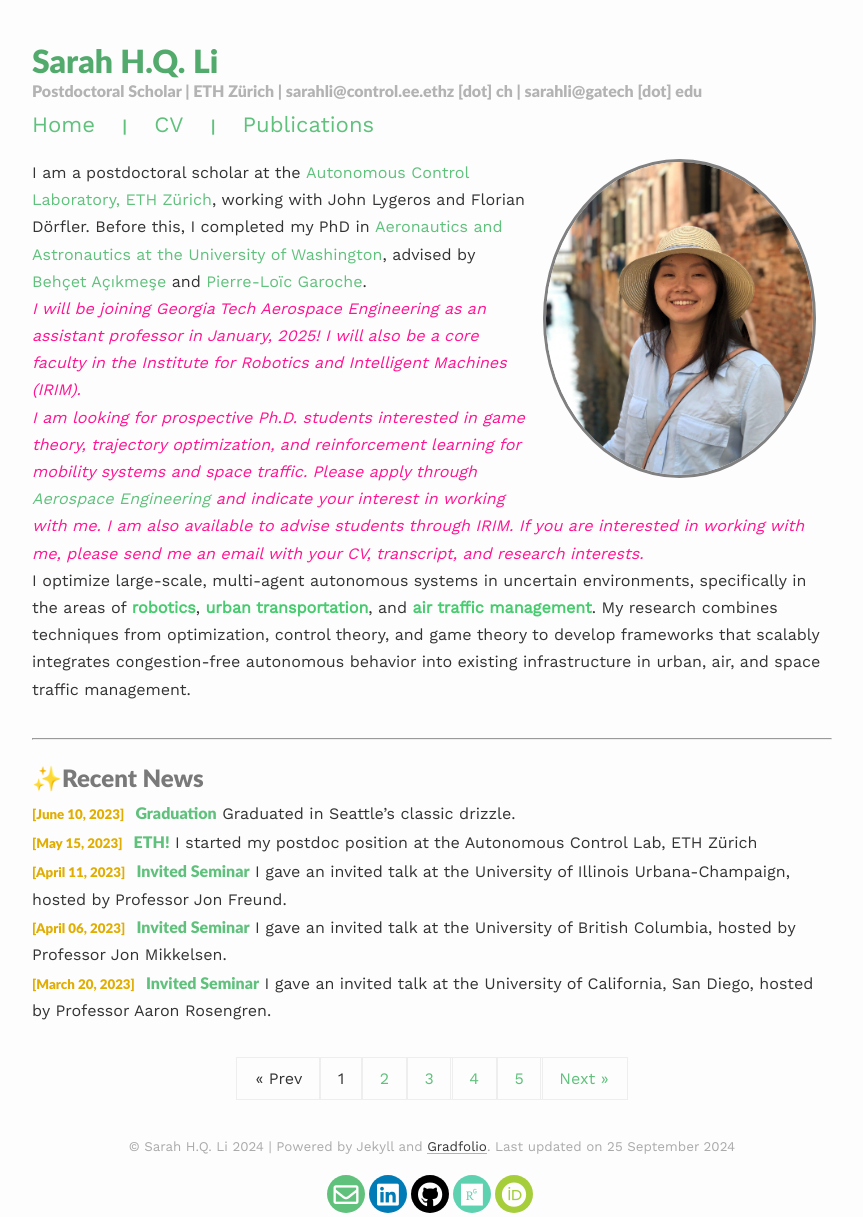
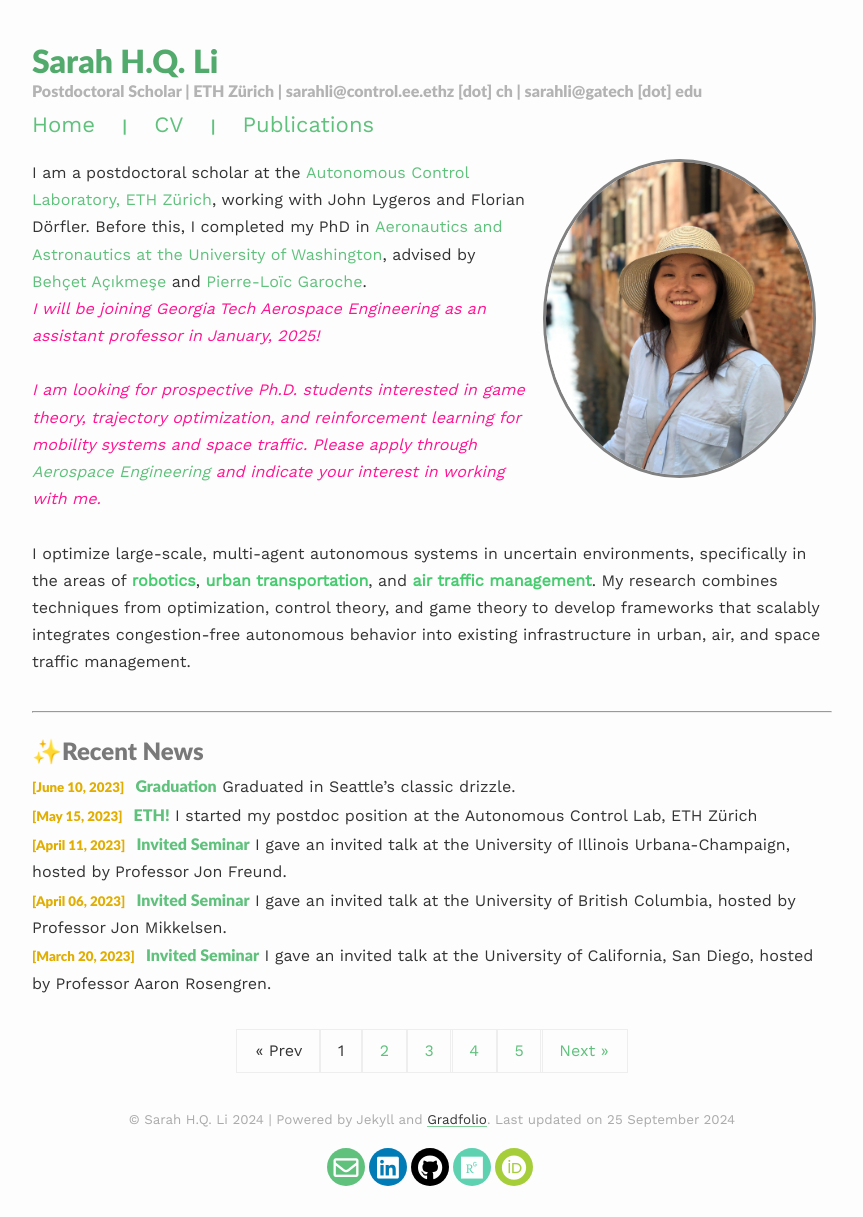
Before and after one commit to lisarah/lisarah.github.io, a Jekyll site: the page built from index.html, in a window 1280 px wide. Shown: the whole page, without its empty margins (208-1071 px from the left). Built offline with Jekyll 4.4.1, drawn with Linux system fonts in a browser that asks for light colours; nearby versions of some CDN libraries; the list of posts is cut into pages by our own code; after the commit the page ends 1190 px from its top, so only the background shows below that.

Commit message:
less wordy

```diff
--- a/index.html
+++ b/index.html
@@ -9,10 +9,12 @@ published: true
 I am a postdoctoral scholar at the <a href = "https://control.ee.ethz.ch/">Autonomous Control Laboratory, ETH Zürich</a>, working  with John Lygeros and Florian Dörfler. Before this, I completed my PhD in  <a href="https://www.aa.washington.edu/">Aeronautics and Astronautics at the University of Washington</a>, advised by <a href="https://www.aa.washington.edu/facultyfinder/behcet-acikmese">Behçet Açıkmeşe</a> and <a href="https://garoche.net/">Pierre-Loïc Garoche</a>.
 <br>
 <!-- <em style="color:DeepPink">I am an incoming assistant professor in Aerospace Engienering at Georgia Tech, starting January 2025.</em> -->
-<em style="color:DeepPink">I will be joining Georgia Tech Aerospace Engineering as an assistant professor in January, 2025! I will also be a core faculty in the Institute for Robotics and Intelligent Machines (IRIM).
+<em style="color:DeepPink">I will be joining Georgia Tech Aerospace Engineering as an assistant professor in January, 2025!
 <br>
-I am looking for prospective Ph.D. students interested in game theory, trajectory optimization, and reinforcement learning for mobility systems and space traffic. Please apply through <a href = "https://ae.gatech.edu/ae-graduate-apply">Aerospace Engineering</a> and indicate your interest in working with me. I am also available to advise students through IRIM. If you are interested in working with me, please send me an email with your CV, transcript, and research interests.
+<br>
+I am looking for prospective Ph.D. students interested in game theory, trajectory optimization, and reinforcement learning for mobility systems and space traffic. Please apply through <a href = "https://ae.gatech.edu/ae-graduate-apply">Aerospace Engineering</a> and indicate your interest in working with me.
 </em>
+<br>
 <br>
 I optimize large-scale, multi-agent autonomous systems in uncertain environments, specifically in the areas of <h_text>robotics</h_text>, <h_text>urban transportation</h_text>, and <h_text>air traffic management</h_text>. My research combines techniques from optimization, control theory, and game theory to develop frameworks that scalably integrates congestion-free autonomous behavior into existing infrastructure in urban, air, and space traffic management.
 <br>
```
